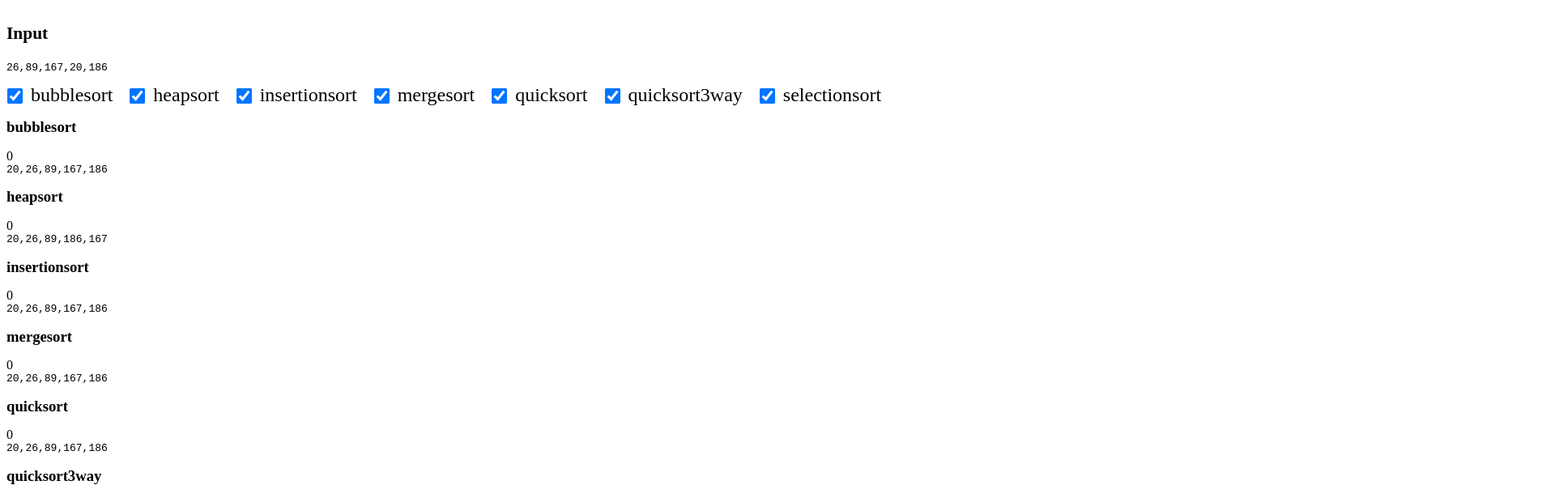
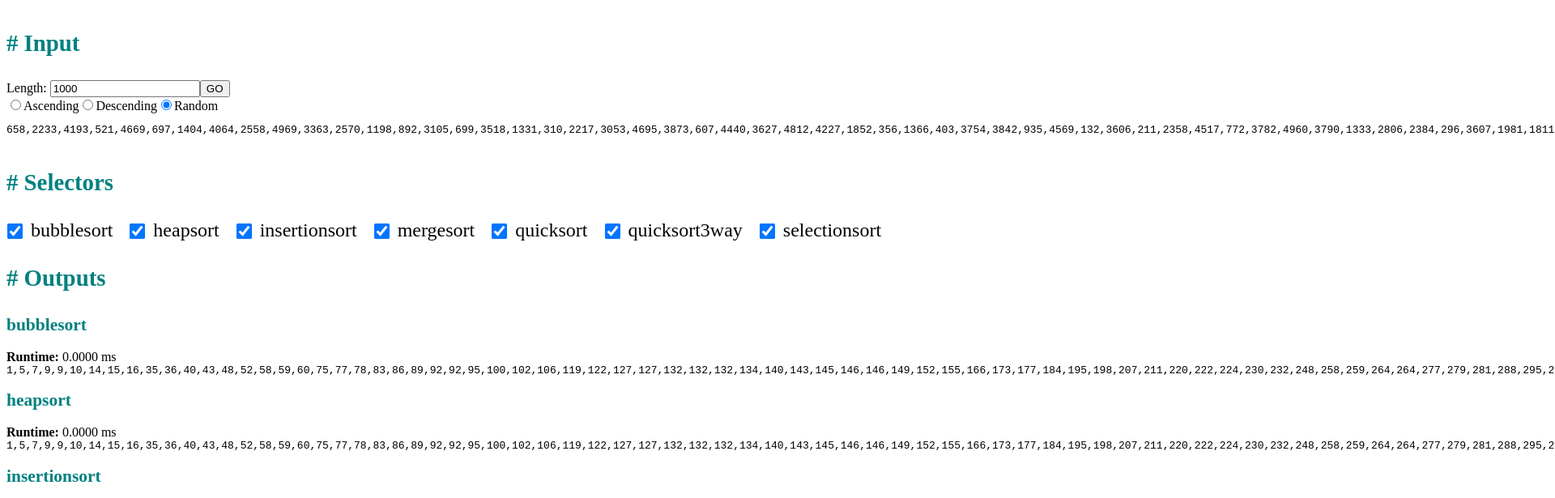
Before and after one commit to Astroleander/uta-5311-project, a React app: page / in a window 1280 px wide. Shown: the top 615 px of the page at 81% size, 1920 px wide, since content can reach past the window. Built offline with nearby package versions, Linux system fonts and the light colour scheme.

Commit message:
optimal framework

```diff
--- a/src/code/bubblesort.ts
+++ b/src/code/bubblesort.ts
@@ -2,6 +2,7 @@ import { swap } from "@/utils/utils";
 
 export default function bubbleSort(arr) {
   let swapped = true;
+  /** no swapping happened => ordered */
   while (swapped){
     swapped = false;
     for (let i = 0; i < arr.length - 1; i++) {
--- a/src/container/App.tsx
+++ b/src/container/App.tsx
@@ -6,7 +6,7 @@ import Selector from './Selector';
 import './style.less';
 
 export default function App() {
-  const [input, setInput] = useState(() => new Array(5).fill(0).map(() => ~~(200 * Math.random())));
+  const [input, setInput] = useState<number[]>(null);
   const [selected, setSelected] = useState<Map<string,string>|null>(null);
   const onInputChanged = (newInput) => {
     setInput(newInput);
@@ -16,7 +16,7 @@ export default function App() {
   }
   return (
     <article>
-      <Input input={input} onInputChanged={onInputChanged} />
+      <Input    onInputChanged={onInputChanged} />
       <Selector onSelectedChanged={onSelectedChanged}/>
       <Output input={input} selected={selected} />
     </article>
--- a/src/container/Container.tsx
+++ b/src/container/Container.tsx
@@ -15,20 +15,30 @@ export default function Container({ path, input, name }) {
 
   const [runtime, setStart, setEnd] = useTimer();
   const [result, setResult] = useState<number[]>();
+  const [err, setErr] = useState<string>(null);
   useEffect(() => {
     import('../code/' + path).then(module => {
+      setErr(null)
       let func = module.default;
-      let args = JSON.parse(JSON.stringify(input))
+      let args = [].concat(input)
       setStart(performance.now());
       let res = func(args);
       setEnd(performance.now());
       setResult(res);
+    }).catch(e => {
+      setErr(e)
     })
   }, [input]);
+  if (err) {
+    return <section>
+      <h2 className="error">{name}</h2>
+      {String(err)}
+    </section>
+  }
   return (
     <section>
       <h2>{name}</h2>
-      <div>{runtime}</div>
+      <div><strong>Runtime: </strong>{runtime.toFixed(4)} ms</div>
       {result && <div><code>{String(result)}</code></div>}
     </section>
   )
--- a/src/container/Input.tsx
+++ b/src/container/Input.tsx
@@ -1,8 +1,56 @@
-import React from 'react';
+import React, { useEffect, useRef, useState } from 'react';
 
-export default function Input({ input, onInputChanged }) {
+export default function Input({ onInputChanged }) {
+  const updateSettings = () => {
+    const len = length.current.value;
+    const order =
+      asc.current.checked && asc.current.value ||
+      des.current.checked && des.current.value ||
+      ran.current.checked && ran.current.value;
+    switch (order) {
+      case 'asc':
+        setInput(new Array(Number(len)).fill(0).map((v,i) => i));
+        break;
+      case 'des':
+        setInput(new Array(Number(len)).fill(0).map((v,i) => Number(len)-i));
+        break;
+      case 'random':
+      default:
+        setInput(new Array(Number(len)).fill(0).map(() => ~~(Number(len) * 5 * Math.random())));
+    }
+  }
+
+  const [input, setInput] = useState<number[]>(() => new Array(1000).fill(0).map(() => ~~(5000 * Math.random())));
+
+  const length = useRef<HTMLInputElement>(null);
+  const asc  = useRef<HTMLInputElement>(null);
+  const des  = useRef<HTMLInputElement>(null);
+  const ran  = useRef<HTMLInputElement>(null);
+
+  useEffect(() => {
+    onInputChanged(input);
+  }, [input])
   return <section>
     <h1>Input</h1>
-    <pre>{String(input)}</pre>
+    <div>
+      <label htmlFor='length'>Length: </label>
+      <input id='length'  type="number" min="0" step="1" defaultValue={input.length} ref={length}/>
+      <button onClick={updateSettings}>GO</button>
+    </div>
+    <div className={"selector-wrapper"}>
+      <div>
+        <input id='asc' type='radio' name='order' value="asc" ref={asc}/>
+        <label htmlFor='asc'>Ascending</label>
+      </div>
+      <div>
+        <input id='des' type='radio' name='order' value="des" ref={des}/>
+        <label htmlFor='des'>Descending</label>
+      </div>
+      <div>
+        <input id='random' type='radio' name='order' value="random" defaultChecked ref={ran}/>
+        <label htmlFor='random'>Random</label>
+      </div>
+    </div>
+    <pre><code>{String(input)}</code></pre>
   </section>
 }
--- a/src/container/Output.tsx
+++ b/src/container/Output.tsx
@@ -1,11 +1,11 @@
 import React from 'react';
-import { route } from '../utils/route';
 import Container from './Container';
 
 export default function Output({ input, selected } : { input: number[], selected: Map<string, string>|null }) {
   if (!selected || !input ) return <>require inputs</>;
   return (
   <section>
+    <h1>Outputs</h1>
     {
       Array.from(selected.keys()).map(key => {
         return <Container key={selected.get(key)} name={key} path={selected.get(key)} input={input} />
--- a/src/container/Selector.tsx
+++ b/src/container/Selector.tsx
@@ -22,6 +22,7 @@ export default function Selector({ onSelectedChanged }) {
   }, [checkedList]);
   return (
     <section className={"selector-wrapper"}>
+    <h1 style={{width: "100%"}}>Selectors</h1>
       {
       Array.from(route.keys()).map(
         algo =>
--- a/src/container/style.less
+++ b/src/container/style.less
@@ -1,12 +1,12 @@
 article {
   display: flex;
   flex-flow: column wrap;
-  h1 { font-size: 1.34em; }
-  h2 { font-size: 1.17em; }
+  h1 { font-size: 1.80em; color: teal; &::before{ content: "# ";}}
+  h2 { font-size: 1.34em; color: teal; }
 }
 .selector-wrapper {
   display: flex;
-  flex-flow: row;
+  flex-flow: row wrap;
 }
 .selector {
   padding-right: 20px;
@@ -19,3 +19,9 @@ article {
     font-size: 1.5em;
   }
 }
+.running {
+  color: #FB7
+}
+.error {
+  color: darkred
+}
```
